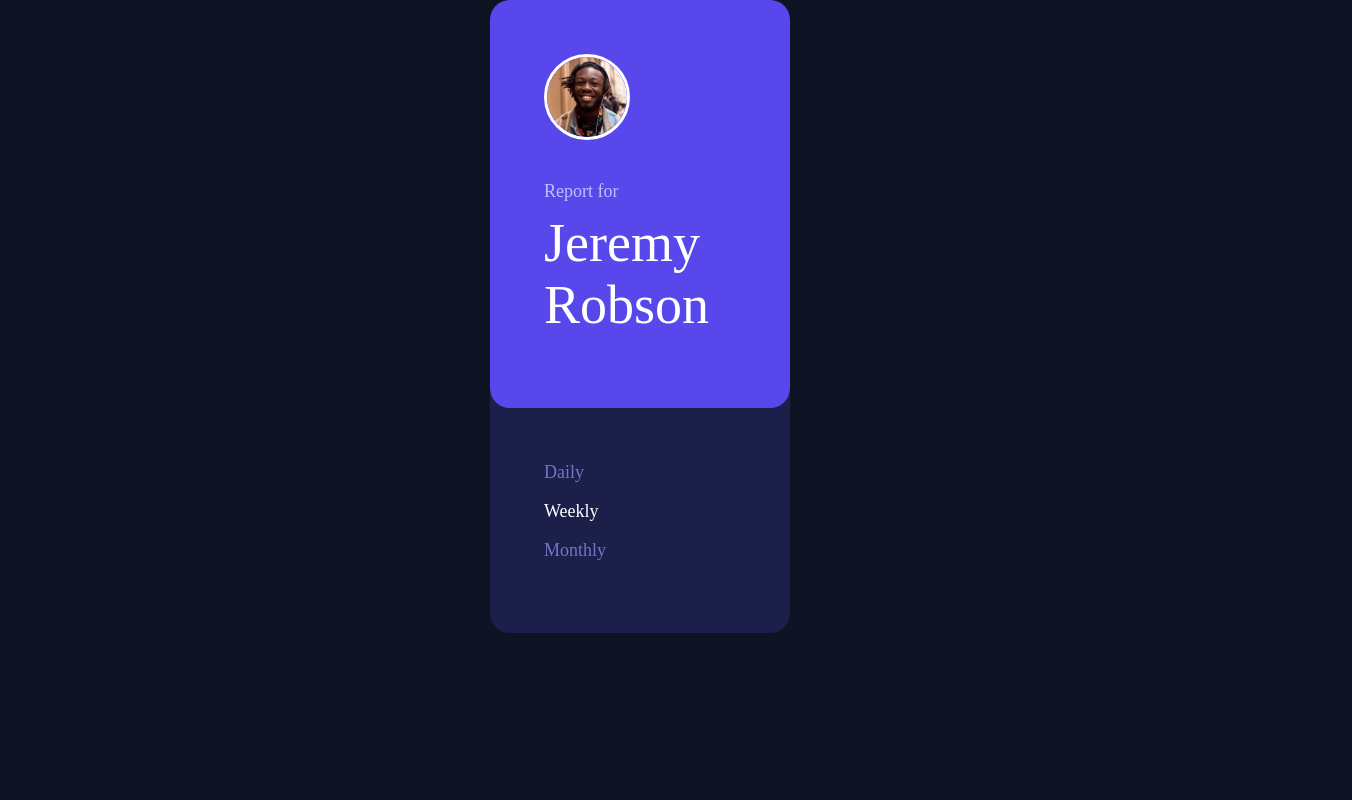
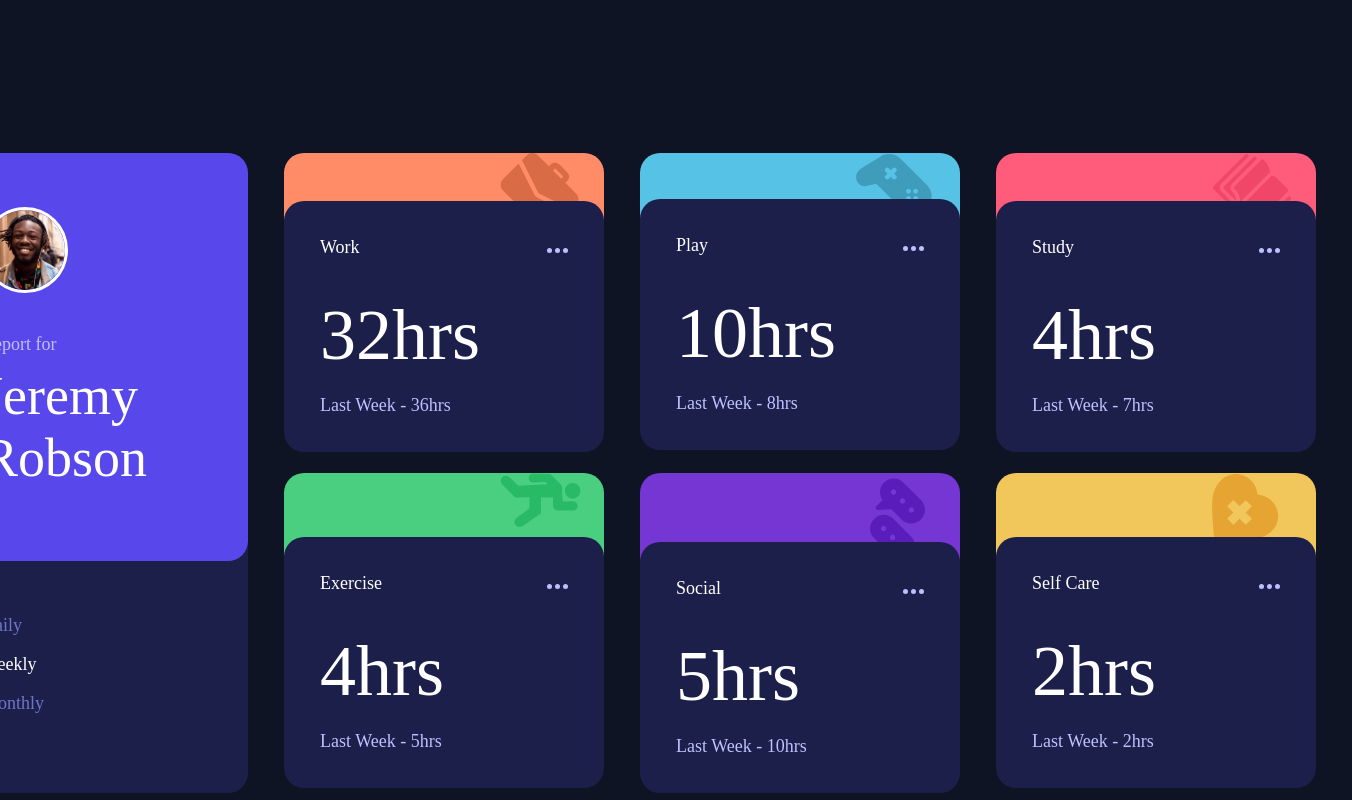
Before and after one commit to NiiAyite/time-tracking-dashboard, a plain HTML site: page index.html in a window 1280 px wide. Shown: the whole page, 1352 px wide, since content can reach past the window. Drawn offline with Linux system fonts and the light colour scheme.

Commit message:
made the website for desktop(will do mobile)

```diff
--- a/index.html
+++ b/index.html
@@ -31,6 +31,133 @@
         <p class="disabled">Monthly</p>
       </div>
     </div>
+
+    <div class="reports">
+
+      <div class="top-row">
+
+        <div class="work card">
+          <div class="card-img">
+            <img src="./images/icon-work.svg" alt="">
+          </div>
+          <div class="content">
+            <div class="header">
+              <h4>Work</h4>
+              <div class="dots">
+                <img src="./images/icon-ellipsis.svg" alt="">
+              </div>
+            </div>
+
+            <div class="info">
+              <h1 class="hrs">32hrs</h1>
+              <p class="last-week">Last Week - 36hrs</p>
+            </div>
+          </div>
+        </div>
+
+        <div class="play card">
+          <div class="card-img">
+            <img src="./images/icon-play.svg" alt="">
+          </div>
+          <div class="content">
+            <div class="header">
+              <h4>Play</h4>
+              <div class="dots">
+                <img src="./images/icon-ellipsis.svg" alt="">
+              </div>
+            </div>
+
+            <div class="info">
+              <h1 class="hrs">10hrs</h1>
+              <p class="last-week">Last Week - 8hrs</p>
+            </div>
+          </div>
+        </div>
+
+        <div class="study card">
+          <div class="card-img">
+            <img src="./images/icon-study.svg" alt="">
+          </div>
+          <div class="content">
+            <div class="header">
+              <h4>Study</h4>
+              <div class="dots">
+                <img src="./images/icon-ellipsis.svg" alt="">
+              </div>
+            </div>
+
+            <div class="info">
+              <h1 class="hrs">4hrs</h1>
+              <p class="last-week">Last Week - 7hrs</p>
+            </div>
+          </div>
+        </div>
+
+      </div>
+      <div class="bottom-row">
+
+        <div class="exercise card">
+          <div class="card-img">
+            <img src="./images/icon-exercise.svg" alt="">
+          </div>
+          <div class="content">
+            <div class="header">
+              <h4>Exercise</h4>
+              <div class="dots">
+                <img src="./images/icon-ellipsis.svg" alt="">
+              </div>
+            </div>
+
+            <div class="info">
+              <h1 class="hrs">4hrs</h1>
+              <p class="last-week">Last Week - 5hrs</p>
+            </div>
+          </div>
+        </div>
+
+        <div class="social card">
+          <div class="card-img">
+            <img src="./images/icon-social.svg" alt="">
+          </div>
+          <div class="content">
+            <div class="header">
+              <h4>Social</h4>
+              <div class="dots">
+                <img src="./images/icon-ellipsis.svg" alt="">
+              </div>
+            </div>
+
+            <div class="info">
+              <h1 class="hrs">5hrs</h1>
+              <p class="last-week">Last Week - 10hrs</p>
+            </div>
+          </div>
+        </div>
+
+        <div class="self-care card">
+          <div class="card-img">
+            <img src="./images/icon-self-care.svg" alt="">
+          </div>
+          <div class="content">
+            <div class="header">
+              <h4>Self Care</h4>
+              <div class="dots">
+                <img src="./images/icon-ellipsis.svg" alt="">
+              </div>
+            </div>
+
+            <div class="info">
+              <h1 class="hrs">2hrs</h1>
+              <p class="last-week">Last Week - 2hrs</p>
+            </div>
+          </div>
+        </div>
+      </div>
+
+    </div>
+
+
+    </div>
   </main>
 
 </body>
--- a/style.css
+++ b/style.css
@@ -1,6 +1,6 @@
 :root {
     --Blue: hsl(246, 80%, 60%);
-    --Light-red: hsl(15, 100%, 70%);
+    --Brown: hsl(15, 100%, 70%);
     --Soft-blue: hsl(195, 74%, 62%);
     --Light-red: hsl(348, 100%, 68%);
     --Lime-green: hsl(145, 58%, 55%) ;
@@ -21,18 +21,36 @@
     font-size: 18px;
 }
 
-body {
-    background-color: var(--Very-dark-blue);
+html {
     display: flex;
     justify-content: center;
     align-items: center;
+}
+
+body {
+    background-color: var(--Very-dark-blue);
     color: var(--White);
+}
+
+main {
+    position: relative;
+    top: 8.5rem;
+}
+
+main, .top-row, .bottom-row {
+    display: flex;
+}
+
+.reports {
+    display: flex;
+    flex-direction: column;
 }
 
 .report-card {
     background-color: var(--Dark-blue);
     border-radius: 20px;
-    width: 300px;
+    width: 320px;
+    margin-right: 2rem;
 }
 
 .report-card .top {
@@ -71,6 +89,91 @@ body {
     color: var(--Desaturated-blue);
 }
 
+.report-card .bottom .disabled:hover {
+    color: var(--White);
+    cursor: pointer;
+}
+
 .report-card .bottom p {
     margin-bottom: 1rem;
 }
+
+.card {
+    width: 320px;
+    height: 320px;
+    border-radius: 20px;
+    margin-right: 2rem;
+}
+
+.work {
+    height: 90px;
+    background-color: var(--Dark-blue);
+}
+
+.card-img {
+    background-color: var(--Brown);
+    border-radius: 20px;
+    position: relative;
+    z-index: 1;
+}
+
+.card-img img {
+    position: relative;
+    left: 12rem;
+}
+
+.card .content {
+    position: relative;
+    bottom: 2rem;
+    z-index: 2;
+    background-color: var(--Dark-blue);
+    border-radius: 20px;
+    padding: 2rem;
+}
+
+.card .content:hover {
+    background-color: hsl(235, 29%, 55%);
+}
+
+.content .header {
+    display: flex;
+    justify-content: space-between;
+    align-items: center;
+    margin-bottom: 2rem;
+}
+
+.content .header h4 {
+    font-weight: 400;
+}
+
+.info h1.hrs {
+    font-size: 4rem;
+    font-weight: 200;
+    margin-bottom: 1rem;
+}
+
+.info p.last-week {
+    color: var(--Pale-Blue);
+}
+
+.play .card-img {
+    background-color: var(--Soft-blue);
+}
+
+.study .card-img {
+    background-color: var(--Light-red);
+}
+
+.exercise .card-img {
+    height: 100px;
+    background-color: var(--Lime-green);
+}
+
+.social .card-img {
+    background-color: var(--Violet);
+}
+
+.self-care .card-img {
+    height: 100px;
+    background-color: var(--Soft-orange);
+}
```
